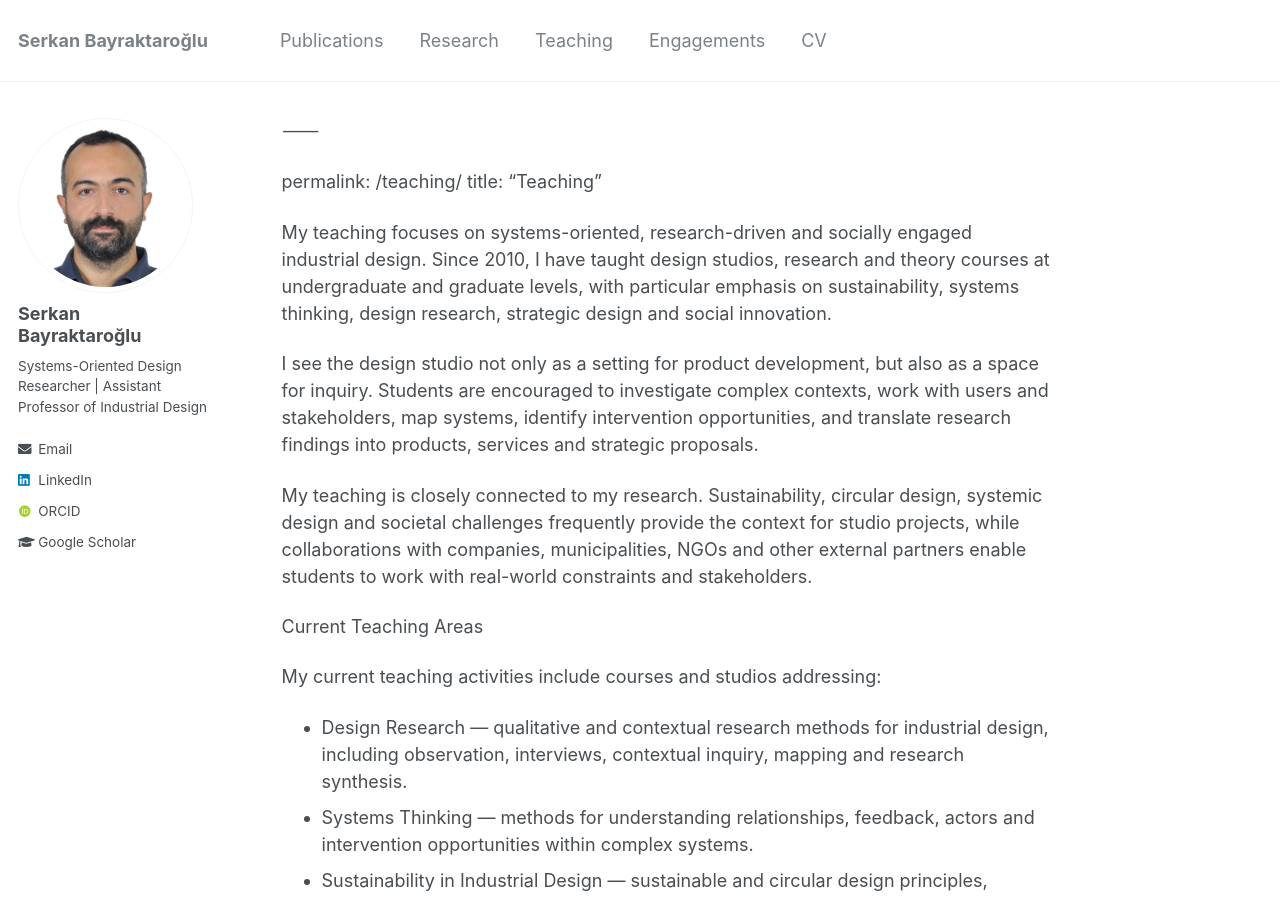
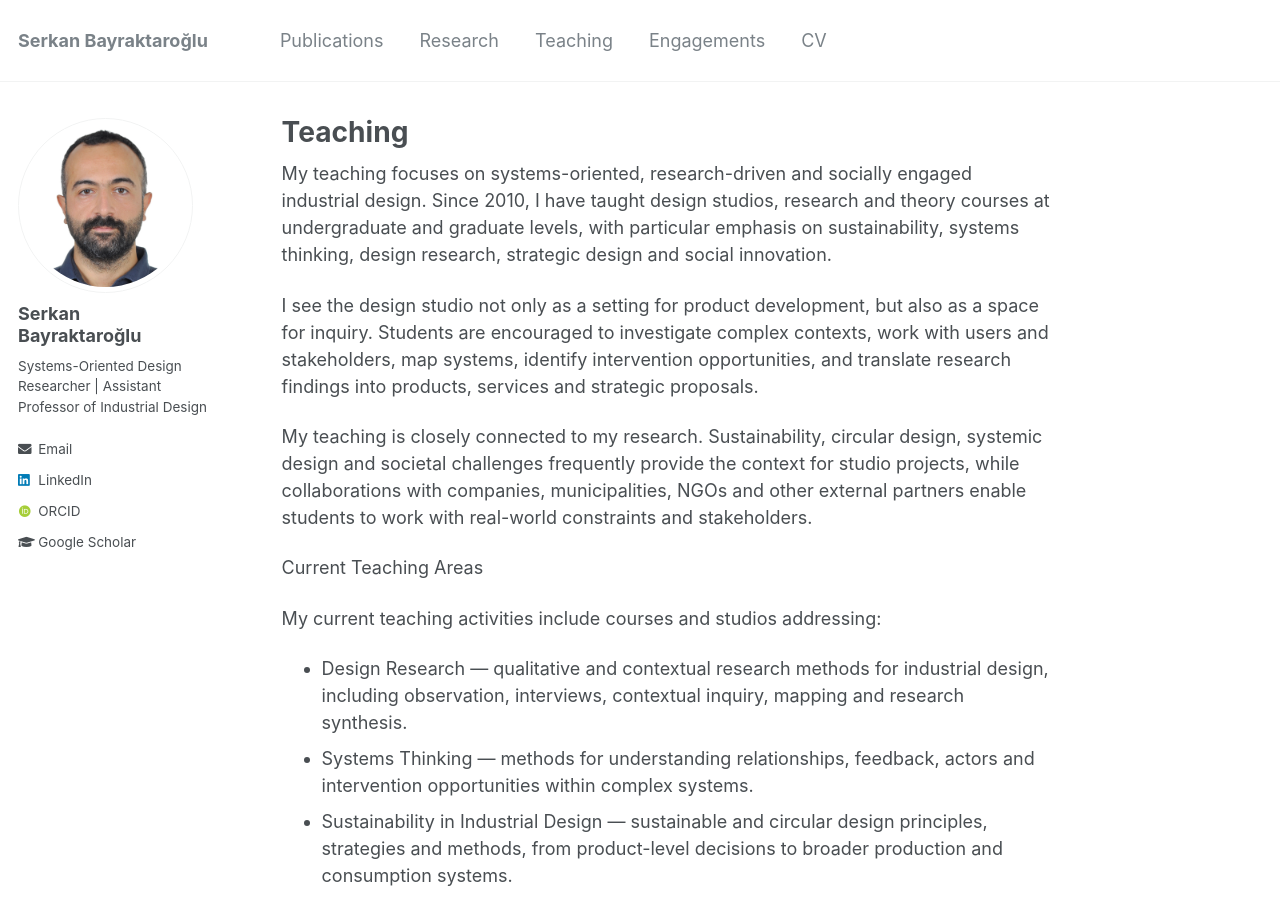
Before and after one commit to serkanbayraktaroglu/serkanbayraktaroglu.github.io, a Jekyll site: the page built from _pages/teaching.md, in a window 1280 px wide and 900 px high. Built offline with Jekyll 4.4.1, drawn with Linux system fonts in a browser that asks for light colours; some web fonts are replaced; our own code applies the rules of GitHub Pages for plain Markdown files.

Commit message:
Update teaching.md

```diff
--- a/_pages/teaching.md
+++ b/_pages/teaching.md
@@ -1,11 +1,9 @@
+---
+permalink: /teaching/
+title: "Teaching"
+---
 
 
-
-
-⸻
-
-permalink: /teaching/
-title: “Teaching”
 
 My teaching focuses on systems-oriented, research-driven and socially engaged industrial design. Since 2010, I have taught design studios, research and theory courses at undergraduate and graduate levels, with particular emphasis on sustainability, systems thinking, design research, strategic design and social innovation.
 
```
